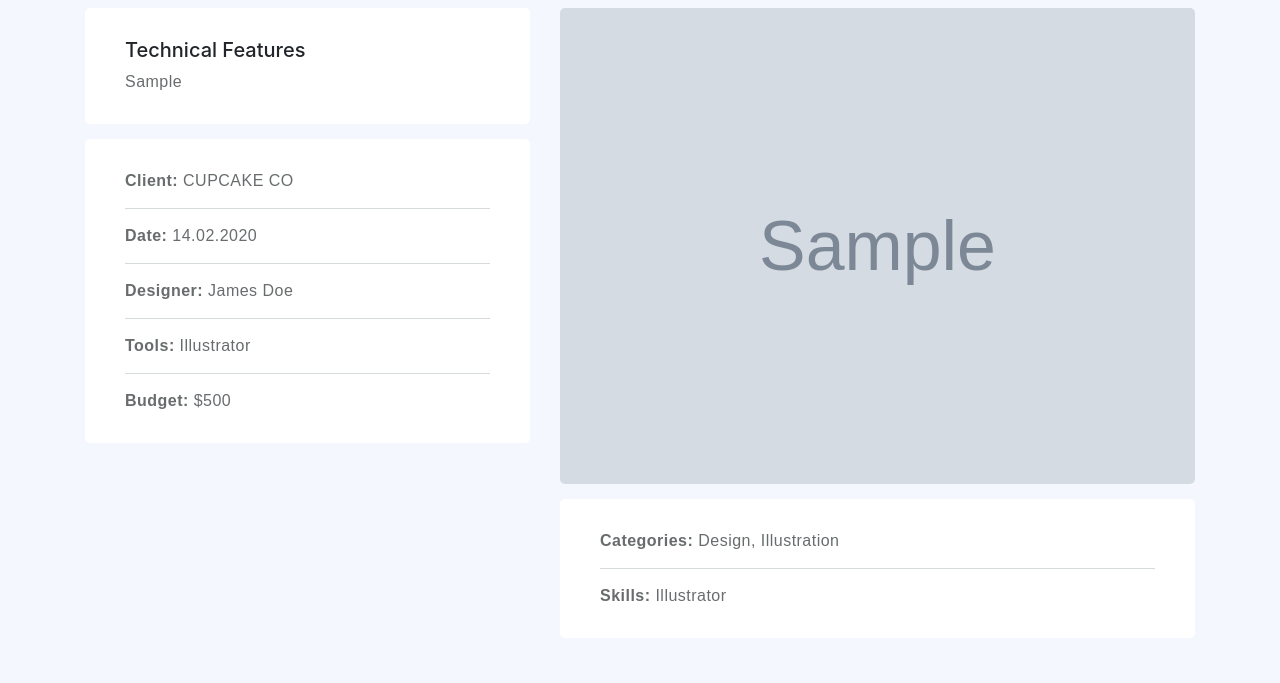
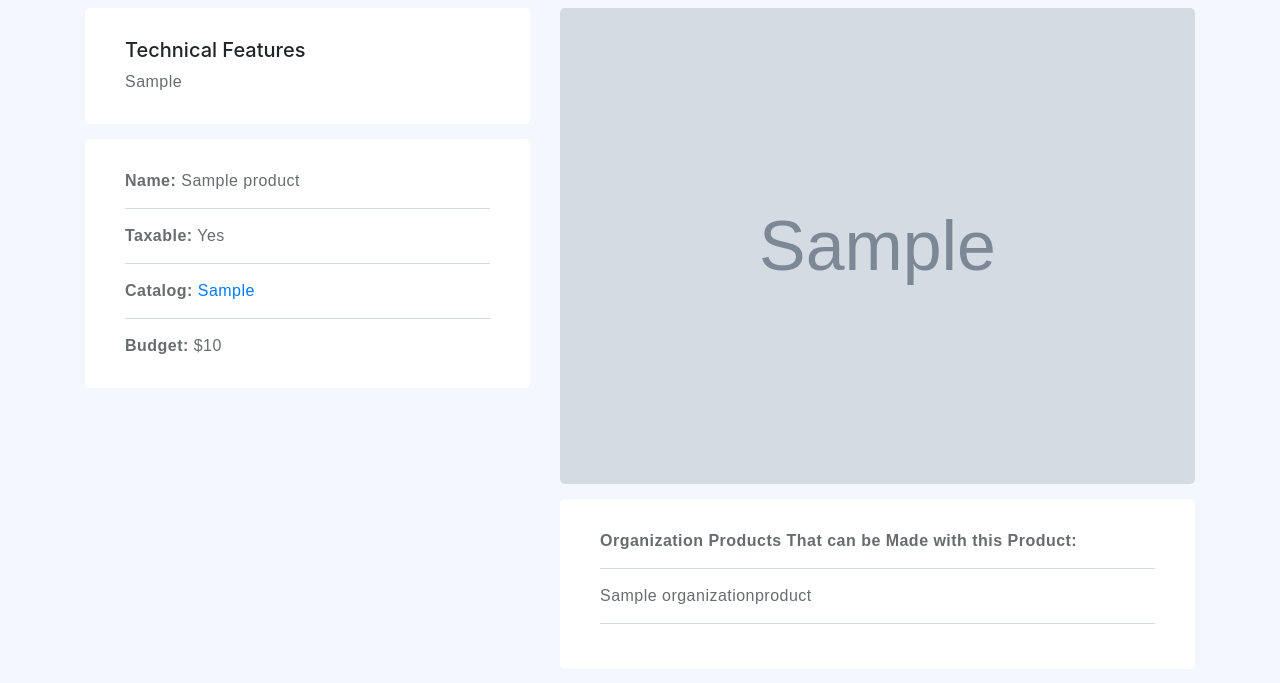
Before and after one commit to salarSb/CRM_Project, a Django app: page /products/products/ in a window 1280 px wide. Shown: the part 76-759 px from the top of the page. Run offline with Django 3.2, Linux system fonts and the light colour scheme; tables that the repository leaves empty hold one stand-in row (values such as "Sample post"); grey boxes marked "Sample" are stand-in pictures; some libraries are stand-ins or nearby versions.

Commit message:
add media urls and add pagination for product_list.html

```diff
--- a/config/settings.py
+++ b/config/settings.py
@@ -128,6 +128,11 @@ STATIC_ROOT = BASE_DIR / 'static'
 
 MEDIA_URL = '/uploads/'
 MEDIA_ROOT = BASE_DIR / 'uploads'
+
+# language code en
+USE_THOUSAND_SEPARATOR = True
+NUMBER_GROUPING = 3
+
 # Default primary key field type
 # https://docs.djangoproject.com/en/3.2/ref/settings/#default-auto-field
 
--- a/config/urls.py
+++ b/config/urls.py
@@ -13,6 +13,8 @@ Including another URLconf
     1. Import the include() function: from django.urls import include, path
     2. Add a URL to urlpatterns:  path('blog/', include('blog.urls'))
 """
+from django.conf import settings
+from django.conf.urls.static import static
 from django.contrib import admin
 from django.urls import path, include
 
@@ -23,3 +25,4 @@ urlpatterns = [
     path('users/', include('users.urls')),
     path('products/', include('products.urls')),
 ]
+urlpatterns += static(settings.MEDIA_URL, document_root=settings.MEDIA_ROOT)
--- /dev/null
+++ b/products/templates/products/pagination.html
@@ -0,0 +1,41 @@
+<div class="container">
+    <div class="row">
+        <nav aria-label="Page navigation example">
+            {% if is_paginated %}
+                <ul class="pagination">
+                    {% if page_obj.has_previous %}
+                        <li class="page-item">
+                            <a class="page-link" href="?page={{ page_obj.previous_page_number }}"
+                            >&laquo;</a
+                            >
+                        </li>
+                    {% else %}
+                        <li class="page-item disabled">
+                            <a class="page-link" href="#">&laquo;</a>
+                        </li>
+                    {% endif %}
+                    {% for i in paginator.page_range %}
+                        {% if page_obj.number == i %}
+                            <li class="page-item"><a class="page-link active">{{ i }}</a></li>
+                        {% else %}
+                            <li class="page-item">
+                                <a class="page-link" href="?page={{ i }}">{{ i }}</a>
+                            </li>
+                        {% endif %}
+                    {% endfor %}
+                    {% if page_obj.has_next %}
+                        <li class="page-item">
+                            <a href="?page={{ page_obj.next_page_number }}" class="page-link"
+                            >&raquo;</a
+                            >
+                        </li>
+                    {% else %}
+                        <li class="page-item disabled">
+                            <a class="page-link">&raquo;</a>
+                        </li>
+                    {% endif %}
+                </ul>
+            {% endif %}
+        </nav>
+    </div>
+</div>
--- a/products/templates/products/product_list.html
+++ b/products/templates/products/product_list.html
@@ -9,22 +9,30 @@
                         <p class="mb-0">{{ product.technical_features }}</p>
                     </div>
                     <div class="project-info-box">
-                        <p><b>Client:</b> CUPCAKE CO</p>
-                        <p><b>Date:</b> 14.02.2020</p>
-                        <p><b>Designer:</b> James Doe</p>
-                        <p><b>Tools:</b> Illustrator</p>
-                        <p class="mb-0"><b>Budget:</b> $500</p>
+                        <p><b>Name:</b> {{ product.name }}</p>
+                        {% if product.taxable %}
+                            <p><b>Taxable:</b> Yes</p>
+                        {% else %}
+                            <p><b>Taxable:</b> No</p>
+                        {% endif %}
+                        <p><b>Catalog:</b> <a href="{{ product.catalog.url }}" download
+                                              style="text-decoration: none">{{ product.catalog.name }}</a>
+                        </p>
+                        <p class="mb-0"><b>Budget:</b> ${{ product.price }}</p>
                     </div>
                 </div>
                 <div class="col-md-7 mt-2">
                     <img src="{{ product.image.url }}" alt="product-image" class="rounded">
                     <div class="project-info-box">
-                        <p><b>Categories:</b> Design, Illustration</p>
-                        <p><b>Skills:</b> Illustrator</p>
+                        <p><b>Organization Products That can be Made with this Product:</b>
+                            {% for organization_product in product.usable_for_organization_product.all %}
+                                <p>{{ organization_product }}</p>
+                            {% endfor %}
+                        </p>
                     </div>
                 </div>
             {% endfor %}
-
+            {% include 'products/pagination.html' %}
         </div>
     </div>
 {% endblock %}
--- a/products/views.py
+++ b/products/views.py
@@ -8,10 +8,10 @@ from products.serializers import ProductSerializer, OrganizationProductSerialize
 
 class ListProduct(ListView):
     model = Product
+    paginate_by = 1
     extra_context = {
         'page_title': 'Products'
     }
-    context_object_name = 'product'
 
 
 """
```
